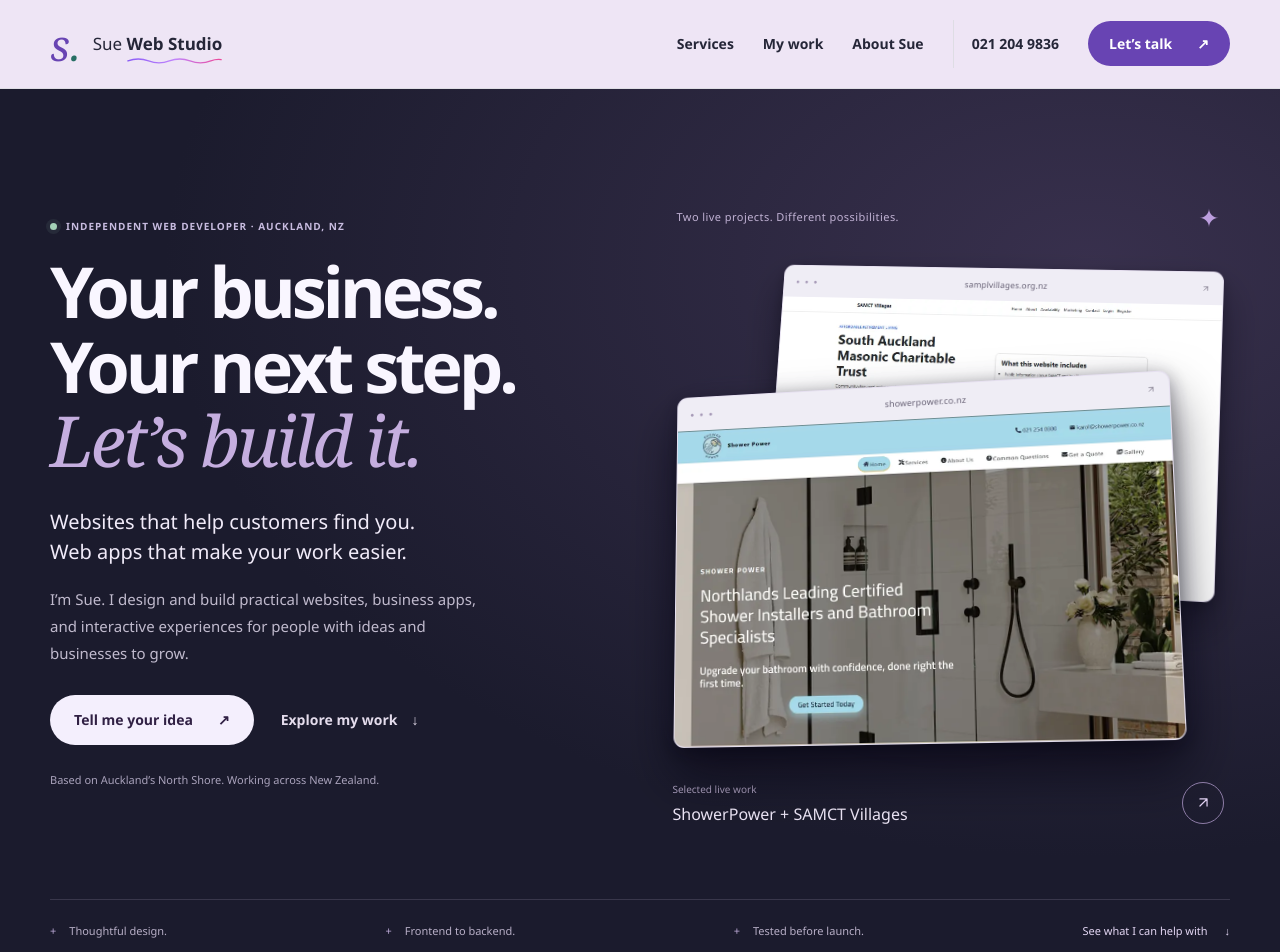
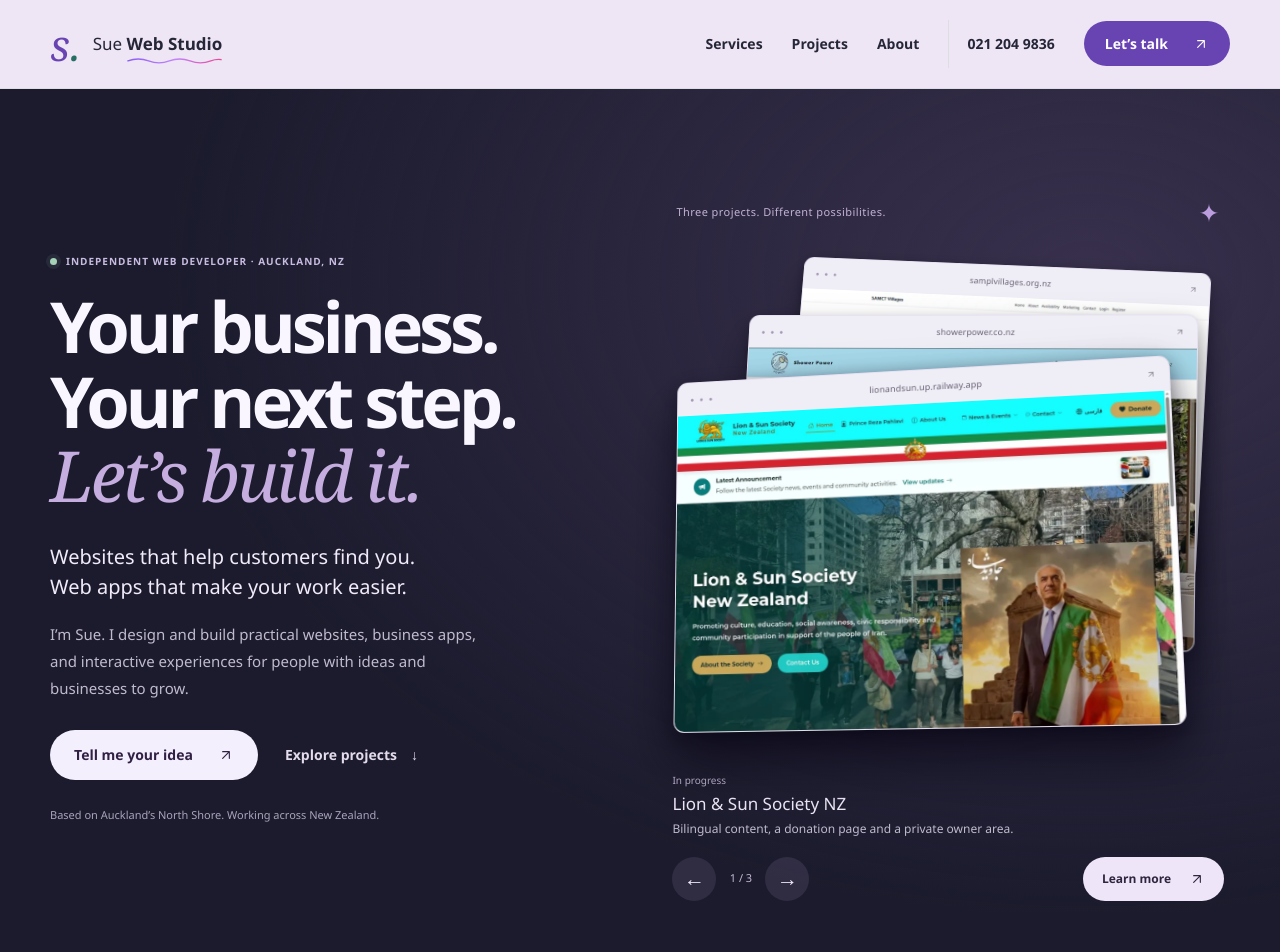
Before and after one commit to sue-zadeh/Freelance-web-developer, an Angular app: page / in a window 1280 px wide. Shown: the top 952 px of the page. Built offline with nearby package versions, Linux system fonts and the light colour scheme.

Commit message:
Turn through three featured projects in the hero (#15)

```diff
--- a/src/app/components/footer/footer.html
+++ b/src/app/components/footer/footer.html
@@ -9,13 +9,12 @@
         ><a href="tel:+64212049836">021 204 9836</a><span>Auckland, New Zealand</span>
       </div>
       <nav aria-label="Footer navigation">
-        <a href="/#services">Services</a><a href="/#projects">My work</a
+        <a href="/#services">Services</a><a href="/#projects">Projects</a
         ><a href="/#contact">Start a project</a><a href="/#privacy">Privacy</a>
       </nav>
     </div>
     <div class="footer-bottom">
-      <span>© {{ year }} Sue Web Studio</span><span>Designed & built by Sue Zadeh.</span
-      ><a href="/#home">Back to top ↑</a>
+      <span>© {{ year }} Sue Web Studio</span><a href="/#home">Back to top ↑</a>
     </div>
   </div>
 </footer>
--- a/src/app/components/home/home.css
+++ b/src/app/components/home/home.css
@@ -88,13 +88,6 @@ h1 em {
   content: '+';
   color: #beabd8;
   margin-right: 13px;
-}
-.hero-bottom a {
-  color: #e3d6f3;
-  text-decoration: none;
-}
-.hero-bottom a span {
-  margin-left: 14px;
 }
 .service-grid {
   display: grid;
@@ -221,10 +214,6 @@ h1 em {
   .hero-copy .eyebrow {
     font-size: 9px;
   }
-  .hero-bottom > a {
-    flex-basis: 100%;
-    padding-top: 10px;
-  }
   .hero-bottom > span {
     font-size: 10px;
   }
--- a/src/app/components/home/home.html
+++ b/src/app/components/home/home.html
@@ -16,9 +16,9 @@
       </p>
       <div class="hero-actions" appReveal [revealDelay]="200" data-aos-duration="1100">
         <a class="button light" href="#contact"
-          >Tell me your idea <span aria-hidden="true">↗</span></a
+          >Tell me your idea <svg aria-hidden="true" viewBox="0 0 24 24"><path d="M7 17 17 7M7 7h10v10" /></svg></a
         ><a class="hero-work-link" href="#projects"
-          >Explore my work <span aria-hidden="true">↓</span></a
+          >Explore projects <span aria-hidden="true">↓</span></a
         >
       </div>
       <p class="hero-location" appReveal [revealDelay]="200" data-aos-duration="900">
@@ -33,9 +33,8 @@
     />
   </div>
   <div class="shell hero-bottom">
-    <span>Thoughtful design.</span><span>Frontend to backend.</span
-    ><span>Tested before launch.</span
-    ><a href="#services">See what I can help with <span aria-hidden="true">↓</span></a>
+    <span>Thoughtful design.</span><span>Built around your business.</span
+    ><span>Tested before launch.</span>
   </div>
 </section>
 
--- a/src/app/components/navbar/navbar.html
+++ b/src/app/components/navbar/navbar.html
@@ -28,18 +28,18 @@
         [class.active]="activeSection() === 'projects'"
         [attr.aria-current]="activeSection() === 'projects' ? 'location' : null"
         (click)="closeNavbar('projects')"
-        >My work</a
+        >Projects</a
       >
       <a
         href="/#about"
         [class.active]="activeSection() === 'about'"
         [attr.aria-current]="activeSection() === 'about' ? 'location' : null"
         (click)="closeNavbar('about')"
-        >About Sue</a
+        >About</a
       >
       <a class="nav-phone" href="tel:+64212049836">021 204 9836</a>
       <a class="button primary nav-cta" href="/#contact" (click)="closeNavbar('contact')"
-        >Let’s talk <span aria-hidden="true">↗</span></a
+        >Let’s talk <svg aria-hidden="true" viewBox="0 0 24 24"><path d="M7 17 17 7M7 7h10v10" /></svg></a
       >
     </div>
   </nav>
--- a/src/app/components/work-showcase/work-showcase.css
+++ b/src/app/components/work-showcase/work-showcase.css
@@ -4,7 +4,7 @@
 }
 .hero-showcase {
   position: relative;
-  padding: 25px 0 32px;
+  padding: 20px 0 26px;
 }
 .showcase-topline {
   display: flex;
@@ -25,9 +25,6 @@
     color 0.6s;
 }
 .browser-stack {
-  display: grid;
-  grid-template-columns: repeat(20, minmax(0, 1fr));
-  grid-template-rows: repeat(20, minmax(0, 1fr));
   aspect-ratio: 1.12;
   position: relative;
   isolation: isolate;
@@ -43,8 +40,7 @@
   pointer-events: none;
 }
 .browser-card {
-  position: relative;
-  align-self: start;
+  position: absolute;
   border-radius: 11px;
   background: #efedf5;
   overflow: hidden;
@@ -52,24 +48,42 @@
   transform-origin: center;
   transition:
     transform 0.55s cubic-bezier(0.2, 0.7, 0.2, 1),
+    left 0.55s,
+    top 0.55s,
+    width 0.55s,
+    opacity 0.45s,
     box-shadow 0.55s;
 }
-.browser-back {
-  grid-area: 1 / 4 / 17 / 21;
-  z-index: 0;
-  transform: perspective(1200px) rotateX(7deg) rotateY(-8deg) rotateZ(3deg) scale(0.94);
-  box-shadow:
-    0 22px 42px #03020d66,
-    0 5px 14px #03020d33;
-}
-.browser-front {
-  grid-area: 6 / 1 / 21 / 19;
-  z-index: 1;
+.browser-card[data-position='0'] {
+  width: 90%;
+  left: 0;
+  top: 23%;
+  z-index: 3;
   transform: perspective(1200px) rotateX(8deg) rotateY(-8deg) rotateZ(-1deg);
   box-shadow:
     0 28px 52px #03020d99,
     0 5px 18px #03020d66,
     0 0 35px #bca3ec12;
+}
+.browser-card[data-position='1'] {
+  width: 85%;
+  left: 10%;
+  top: 11%;
+  z-index: 2;
+  transform: perspective(1200px) rotateX(7deg) rotateY(-8deg) rotateZ(2deg) scale(0.96);
+  box-shadow:
+    0 22px 42px #03020d66,
+    0 5px 14px #03020d33;
+}
+.browser-card[data-position='2'] {
+  width: 80%;
+  left: 18%;
+  top: 0;
+  z-index: 1;
+  transform: perspective(1200px) rotateX(6deg) rotateY(-7deg) rotateZ(4deg) scale(0.92);
+  box-shadow:
+    0 16px 32px #03020d55,
+    0 4px 12px #03020d33;
 }
 .browser-toolbar {
   height: 35px;
@@ -90,14 +104,11 @@
 .browser-toolbar svg {
   width: 9px;
   height: 9px;
-}
-svg {
   fill: none;
   stroke: currentColor;
   stroke-width: 1.7;
   stroke-linecap: round;
   stroke-linejoin: round;
-  flex-shrink: 0;
 }
 .browser-card img {
   display: block;
@@ -106,59 +117,106 @@ svg {
   object-fit: cover;
   object-position: top;
 }
+.hero-showcase:is(:hover, :focus-within) .browser-card[data-position='0']:not(.is-turning) {
+  transform: translate(var(--card-x, -12px), 6px) perspective(1200px) rotateX(12deg) rotateY(-14deg)
+    rotateZ(-3deg) scale(0.98);
+  box-shadow:
+    0 36px 65px #03020db3,
+    0 8px 22px #03020d66;
+}
+.browser-card[data-position='0'].is-turning {
+  transform: translate(-24px, 12px) perspective(1200px) rotateX(12deg) rotateY(-65deg)
+    rotateZ(-6deg) scale(0.96);
+  opacity: 0;
+  pointer-events: none;
+}
+.hero-showcase:is(:hover, :focus-within) .showcase-topline > span:last-child {
+  transform: rotate(90deg);
+  color: #a4d2b8;
+}
 .showcase-caption {
-  display: flex;
-  align-items: center;
-  justify-content: space-between;
-  gap: 14px;
-  margin-top: 24px;
   padding-inline: 6px;
+  margin-top: 20px;
+  min-height: 73px;
 }
 .mini-label {
   display: block;
-  color: #b6a9c8;
+  color: #c4b8d3;
   font-size: 10px;
-  margin-bottom: 5px;
+  margin-bottom: 3px;
 }
 .showcase-caption strong {
   display: block;
   color: #f0e9fa;
-  font-size: 16px;
+  font-size: 17px;
   font-weight: 550;
   line-height: 1.4;
 }
-.showcase-caption a {
+.showcase-caption p {
+  color: #c0bacd;
+  font-size: 12px;
+  line-height: 1.6;
+  margin-top: 4px;
+}
+.showcase-actions,
+.page-controls {
+  display: flex;
+  align-items: center;
+}
+.showcase-actions {
+  justify-content: space-between;
+  flex-wrap: wrap;
+  gap: 12px;
+  padding-inline: 6px;
+  margin-top: 12px;
+}
+.page-controls {
+  gap: 9px;
+  flex-shrink: 0;
+}
+.page-controls button {
   display: grid;
   place-items: center;
+  width: 44px;
+  height: 44px;
+  border: 0;
+  border-radius: 25px;
+  background: #c5aedf20;
+  color: #f0e9fa;
+  font-size: 21px;
+}
+.page-controls button:disabled {
+  opacity: 0.5;
+  cursor: default;
+}
+.page-count {
+  min-width: 31px;
+  text-align: center;
+  font-size: 11px;
+  color: #c4b8d3;
+  font-variant-numeric: tabular-nums;
+}
+.preview-link {
   flex-shrink: 0;
-  color: #e0d0f2;
-  width: 42px;
-  height: 42px;
-  border: 1px solid #8e7da7;
-  border-radius: 50%;
+  min-height: 44px;
+  padding: 10px 18px;
+  background: #eee5f8;
+  color: #30253f;
+  font-size: 12px;
+  gap: 18px;
 }
-.showcase-caption a svg {
-  width: 17px;
-  height: 17px;
+.hover-hint {
+  color: #b7aac8;
+  font-size: 10px;
+  margin: 14px 6px 0;
 }
-.hero-showcase:is(:hover, :focus-within) .browser-front {
-  transform: translate(var(--card-x, -18px), 8px) perspective(1200px) rotateX(12deg) rotateY(-14deg)
-    rotateZ(var(--card-lean, -4deg)) scale(0.98);
-  box-shadow:
-    0 36px 65px #03020db3,
-    0 8px 22px #03020d66,
-    0 0 40px #bca3ec1a;
-}
-.hero-showcase:is(:hover, :focus-within) .browser-back {
-  transform: translate(8px, -8px) perspective(1200px) rotateX(8deg) rotateY(-10deg) rotateZ(4deg)
-    scale(0.96);
-  box-shadow:
-    0 28px 50px #03020d80,
-    0 6px 16px #03020d40;
-}
-.hero-showcase:is(:hover, :focus-within) .showcase-topline > span:last-child {
-  transform: rotate(90deg);
-  color: #a4d2b8;
+.sr-only {
+  position: absolute;
+  width: 1px;
+  height: 1px;
+  overflow: hidden;
+  clip-path: inset(50%);
+  white-space: nowrap;
 }
 @media (max-width: 1000px) {
   .hero-showcase {
@@ -173,7 +231,6 @@ svg {
   }
   .hero-showcase {
     --card-x: -5px;
-    --card-lean: -2deg;
     padding: 20px 15px;
   }
 }
@@ -195,11 +252,18 @@ svg {
     letter-spacing: 1px;
   }
   .showcase-caption {
-    margin-top: 20px;
+    min-height: 92px;
     padding-inline: 0;
-    gap: 10px;
   }
   .showcase-caption strong {
-    font-size: 13px;
+    font-size: 16px;
+  }
+  .showcase-actions {
+    padding-inline: 0;
   }
 }
+@media (hover: none) {
+  .hover-hint {
+    display: none;
+  }
+}
--- a/src/app/components/work-showcase/work-showcase.html
+++ b/src/app/components/work-showcase/work-showcase.html
@@ -1,53 +1,78 @@
-<div class="hero-showcase">
+<div
+  class="hero-showcase"
+  role="group"
+  aria-roledescription="carousel"
+  aria-label="Featured projects"
+  (focusin)="onFocusIn()"
+  (focusout)="onFocusOut($event)"
+>
   <div class="showcase-topline">
-    <span>Two live projects. Different possibilities.</span><span aria-hidden="true">✦</span>
+    <span>Three projects. Different possibilities.</span><span aria-hidden="true">✦</span>
   </div>
-  <div class="browser-float">
-    <div class="browser-stack">
-      <div class="browser-card browser-back">
+  <div
+    class="browser-stack"
+    (pointerenter)="onPointerEnter($event)"
+    (pointerleave)="onPointerLeave()"
+  >
+    @for (project of projects; track project.id; let index = $index) {
+      <div
+        class="browser-card"
+        [attr.data-position]="position(index)"
+        [class.is-turning]="turning() && position(index) === 0"
+        [attr.aria-hidden]="position(index) !== 0 ? 'true' : null"
+      >
         <div class="browser-toolbar">
           <span class="browser-dots" aria-hidden="true">● ● ●</span>
-          <span>samplvillages.org.nz</span>
+          <span>{{ project.address }}</span>
           <svg aria-hidden="true" viewBox="0 0 24 24"><path d="M7 17 17 7M7 7h10v10" /></svg>
         </div>
         <img
-          src="/images/samct.webp"
-          alt="SAMCT Villages public website for a launched retirement village platform"
-          width="920"
-          height="912"
-          loading="lazy"
-          fetchpriority="low"
+          [src]="project.image"
+          [alt]="project.alt"
+          [width]="project.width"
+          [height]="project.height"
+          [attr.fetchpriority]="index === 0 ? 'high' : 'low'"
           decoding="async"
         />
       </div>
-      <div class="browser-card browser-front">
-        <div class="browser-toolbar">
-          <span class="browser-dots" aria-hidden="true">● ● ●</span>
-          <span>showerpower.co.nz</span>
-          <svg aria-hidden="true" viewBox="0 0 24 24"><path d="M7 17 17 7M7 7h10v10" /></svg>
-        </div>
-        <img
-          src="/images/showerpower.webp"
-          alt="ShowerPower website showing shower installation services and a quote enquiry"
-          width="1200"
-          height="587"
-          fetchpriority="high"
-          decoding="async"
-        />
-      </div>
-    </div>
+    }
   </div>
   <div class="showcase-caption">
-    <div>
-      <span class="mini-label">Selected live work</span>
-      <strong>ShowerPower + SAMCT Villages</strong>
+    <span class="mini-label">{{ projects[activeIndex()].status }}</span>
+    <strong id="preview-project-title">{{ projects[activeIndex()].title }}</strong>
+    <p>{{ projects[activeIndex()].summary }}</p>
+  </div>
+  <div class="showcase-actions">
+    <div class="page-controls" role="group" aria-label="Browse featured projects">
+      <button
+        type="button"
+        class="icon-button"
+        aria-label="Previous project"
+        [disabled]="!ready() || turning()"
+        (click)="move(-1)"
+      >
+        <span aria-hidden="true">←</span>
+      </button>
+      <span class="page-count" aria-hidden="true"
+        >{{ activeIndex() + 1 }} / {{ projects.length }}</span
+      >
+      <button
+        type="button"
+        class="icon-button"
+        aria-label="Next project"
+        [disabled]="!ready() || turning()"
+        (click)="move(1)"
+      >
+        <span aria-hidden="true">→</span>
+      </button>
     </div>
     <a
-      class="icon-button"
+      class="button preview-link"
       href="#projects"
-      aria-label="Explore the ShowerPower and SAMCT Villages projects"
+      [attr.aria-label]="'Learn more about ' + projects[activeIndex()].title"
+      >Learn more <svg aria-hidden="true" viewBox="0 0 24 24"><path d="M7 17 17 7M7 7h10v10" /></svg></a
     >
-      <svg aria-hidden="true" viewBox="0 0 24 24"><path d="M7 17 17 7M7 7h10v10" /></svg>
-    </a>
   </div>
+  <p class="hover-hint" aria-hidden="true">Hover over the previews to turn the pages</p>
+  <p class="sr-only" role="status">{{ announcement() }}</p>
 </div>
--- a/src/app/components/work-showcase/work-showcase.ts
+++ b/src/app/components/work-showcase/work-showcase.ts
@@ -1,8 +1,178 @@
-import { Component } from '@angular/core';
+import { afterNextRender, Component, DestroyRef, inject, signal } from '@angular/core';
+
+interface ShowcaseProject {
+  id: string;
+  title: string;
+  address: string;
+  image: string;
+  alt: string;
+  width: number;
+  height: number;
+  status: string;
+  summary: string;
+}
 
 @Component({
   selector: 'app-work-showcase',
   templateUrl: './work-showcase.html',
   styleUrl: './work-showcase.css',
 })
-export class WorkShowcaseComponent {}
+export class WorkShowcaseComponent {
+  readonly projects: readonly ShowcaseProject[] = [
+    {
+      id: 'lion-and-sun',
+      title: 'Lion & Sun Society NZ',
+      address: 'lionandsun.up.railway.app',
+      image: '/images/lionandsun.webp',
+      alt: 'Lion & Sun Society NZ bilingual community website preview',
+      width: 1200,
+      height: 824,
+      status: 'In progress',
+      summary: 'Bilingual content, a donation page and a private owner area.',
+    },
+    {
+      id: 'showerpower',
+      title: 'ShowerPower',
+      address: 'showerpower.co.nz',
+      image: '/images/showerpower.webp',
+      alt: 'ShowerPower website showing shower installation services and a quote enquiry',
+      width: 1200,
+      height: 587,
+      status: 'Live website',
+      summary: 'A clear service website that guides customers to a quote.',
+    },
+    {
+      id: 'samct',
+      title: 'SAMCT Villages',
+      address: 'samplvillages.org.nz',
+      image: '/images/samct.webp',
+      alt: 'SAMCT Villages public website for a launched retirement village platform',
+      width: 920,
+      height: 912,
+      status: 'Launched platform',
+      summary: 'A public website and portals for residents and village teams.',
+    },
+  ];
+  readonly activeIndex = signal(0);
+  readonly turning = signal(false);
+  readonly ready = signal(false);
+  readonly announcement = signal('');
+  private hovered = false;
+  private focused = false;
+  private reducedMotion = false;
+  private autoTimer?: ReturnType<typeof setTimeout>;
+  private turnTimer?: ReturnType<typeof setTimeout>;
+  private pendingTurn?: { index: number; manual: boolean };
+
+  constructor() {
+    const destroyRef = inject(DestroyRef);
+    afterNextRender(() => {
+      const motionQuery = window.matchMedia?.('(prefers-reduced-motion: reduce)');
+      this.reducedMotion = motionQuery?.matches ?? false;
+      const motionChanged = (event: MediaQueryListEvent) => {
+        this.reducedMotion = event.matches;
+        this.stopAutoTurn();
+        if (event.matches) this.finishTurn();
+        else this.scheduleAutoTurn();
+      };
+      const visibilityChanged = () => {
+        if (document.hidden) {
+          this.hovered = false;
+          this.stopAutoTurn();
+          this.finishTurn();
+        }
+      };
+      motionQuery?.addEventListener('change', motionChanged);
+      document.addEventListener('visibilitychange', visibilityChanged);
+      this.ready.set(true);
+      destroyRef.onDestroy(() => {
+        this.stopAutoTurn();
+        clearTimeout(this.turnTimer);
+        motionQuery?.removeEventListener('change', motionChanged);
+        document.removeEventListener('visibilitychange', visibilityChanged);
+      });
+    });
+  }
+
+  position(index: number): number {
+    return (index - this.activeIndex() + this.projects.length) % this.projects.length;
+  }
+
+  onPointerEnter(event: PointerEvent): void {
+    if (event.pointerType !== 'mouse' && event.pointerType !== 'pen') return;
+    this.hovered = true;
+    this.scheduleAutoTurn();
+  }
+
+  onPointerLeave(): void {
+    this.hovered = false;
+    this.stopAutoTurn();
+  }
+
+  onFocusIn(): void {
+    this.focused = true;
+    this.stopAutoTurn();
+    this.finishTurn();
+  }
+
+  onFocusOut(event: FocusEvent): void {
+    const container = event.currentTarget as HTMLElement;
+    if (event.relatedTarget instanceof Node && container.contains(event.relatedTarget)) return;
+    this.focused = false;
+    this.scheduleAutoTurn();
+  }
+
+  move(direction: number): void {
+    if (!this.ready() || this.turning()) return;
+    this.stopAutoTurn();
+    this.startTurn(direction, true);
+  }
+
+  private startTurn(direction: number, manual: boolean): void {
+    const index = (this.activeIndex() + direction + this.projects.length) % this.projects.length;
+    this.pendingTurn = { index, manual };
+    if (this.reducedMotion) {
+      this.finishTurn();
+      return;
+    }
+    this.turning.set(true);
+    this.turnTimer = setTimeout(() => this.finishTurn(), 550);
+  }
+
+  private finishTurn(): void {
+    clearTimeout(this.turnTimer);
+    this.turnTimer = undefined;
+    const pending = this.pendingTurn;
+    if (!pending) return;
+    this.pendingTurn = undefined;
+    this.activeIndex.set(pending.index);
+    this.turning.set(false);
+    if (pending.manual)
+      this.announcement.set(
+        `${this.projects[pending.index].title}, project ${pending.index + 1} of ${this.projects.length}`,
+      );
+    this.scheduleAutoTurn(3600);
+  }
+
+  private scheduleAutoTurn(delay = 2800): void {
+    this.stopAutoTurn();
+    if (
+      !this.ready() ||
+      !this.hovered ||
+      this.focused ||
+      this.reducedMotion ||
+      document.hidden ||
+      this.turning()
+    )
+      return;
+    this.autoTimer = setTimeout(() => {
+      this.autoTimer = undefined;
+      this.startTurn(1, false);
+    }, delay);
+  }
+
+  private stopAutoTurn(): void {
+    clearTimeout(this.autoTimer);
+    this.autoTimer = undefined;
+  }
+}
--- a/src/styles.css
+++ b/src/styles.css
@@ -193,6 +193,16 @@ button:disabled {
   padding-block: 8px;
 }
 /* Same soft, single-pass hover sweep as ShowerPower's .sp-nav-cta. */
+.button svg {
+  width: 16px;
+  height: 16px;
+  fill: none;
+  stroke: currentColor;
+  stroke-width: 1.7;
+  stroke-linecap: round;
+  stroke-linejoin: round;
+  flex-shrink: 0;
+}
 :where(.button, button, .icon-button) {
   position: relative;
   isolation: isolate;
@@ -390,41 +400,6 @@ button:disabled {
     font-size: 2.7rem;
   }
 }
-/* Preview motion shares the same reduced-motion switch as the controls. */
-.browser-float {
-  animation: showcase-welcome 4.8s ease-in-out 1;
-}
-@keyframes showcase-welcome {
-  0%,
-  100% {
-    translate: 0 0;
-  }
-  25%,
-  75% {
-    translate: 0 -13px;
-  }
-  50% {
-    translate: 0 4px;
-  }
-}
-@keyframes showcase-float {
-  0%,
-  100% {
-    translate: 0 0;
-  }
-  50% {
-    translate: -5px 4px;
-  }
-}
-@media (hover: hover) {
-  .hero-showcase:hover .browser-float {
-    animation: showcase-float 3.2s ease-in-out infinite;
-  }
-}
-.hero-showcase:focus-within .browser-float {
-  animation: showcase-float 3.2s ease-in-out infinite;
-}
-
 @media (prefers-reduced-motion: reduce) {
   *,
   *::before,
```
Also changed, not shown: scripts/verify-build.mjs (+14 -0 lines), 2 other files (tests, documents, lock files or other folders).
